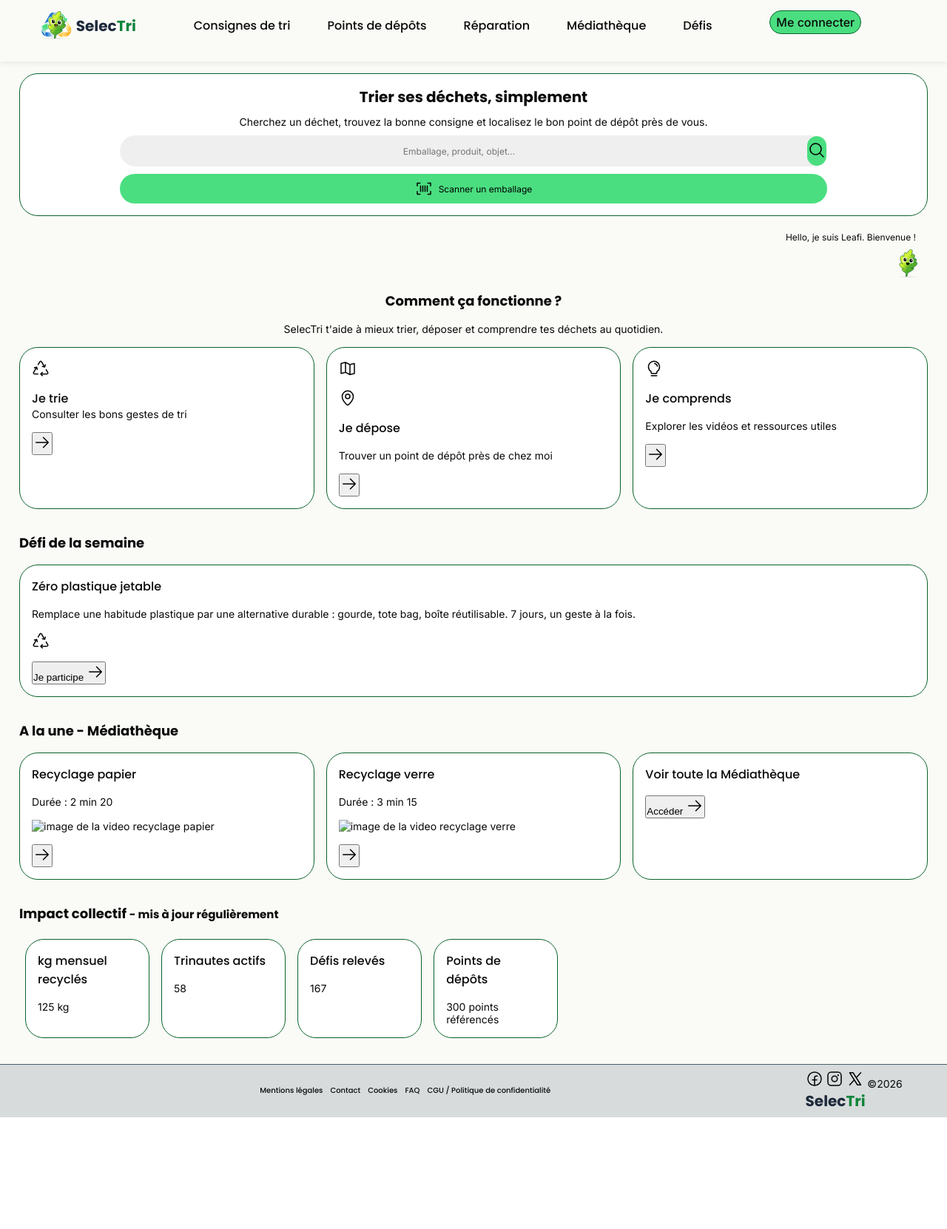
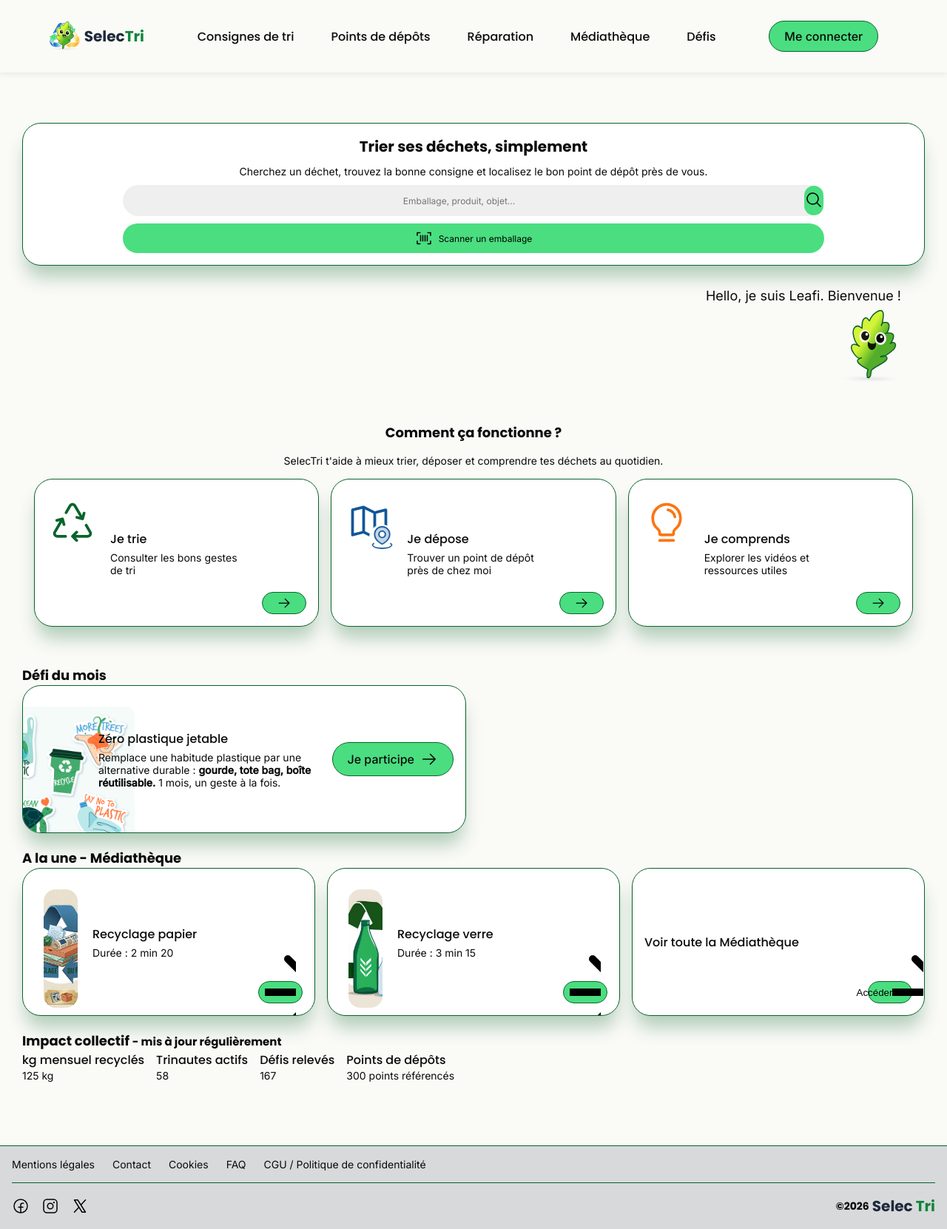
Before and after one commit to francheska-cmyk/SelecTri-site, a PHP site: page / in a window 1280 px wide. Shown: the whole page at 74% size. Before the commit the page ends 1510 px from the top, so only its background shows below. Run offline with PHP 8.4, Linux system fonts and the light colour scheme.

Commit message:
Finalisation CSS
 section "comment ça marche"

```diff
--- a/css/style.css
+++ b/css/style.css
@@ -1,7 +1,5 @@
 /*ATTENTION CURSOR : POINTER NE FONCTIONNE PLUS A COORIGER*/
 /*Vérifier si l'unité REM peut être utilisé pour les height et width*/
-
-
 
 
 :root{
@@ -35,11 +33,14 @@ html{
     box-sizing: border-box;
 }
 
-body{
+.page-layout{
     background-color: var(--selc-bg-color);
     color: var(--selc-text-color);
     font-family:"Inter",sans-serif;
     font-size: 1.4rem; /*14px ÷ 16px = 0.875rem car 1rem=16px mais avec 62.5% sur html ça devient 1.4rem*/
+    display: flex;
+    flex-direction: column;
+    gap:24px ;
 }
 
 main{
@@ -51,9 +52,11 @@ h1, h2, h3, h4{
 }
 h1{
     font-size: 2rem;
+    font-weight: bolder;
 }
 h2{
     font-size: 1.8rem;
+    font-weight: bold;
 }
 h3{
     font-size:1.6rem;
@@ -73,11 +76,13 @@ a:visited{
     background-color: var(--selc-bg-btnCTA);
     border: solid var(--selc-brd-btnCTA) 1.5px; /*pour éviter l'effet rebond au passage du hover si gagne 1px de chaque côté risque d'avoir grand décalage*/
     border-radius : 40px;
-    padding: 0.5rem 0.8rem; /*5px et 8px*/
+    padding: 1rem 2rem; /*10px et 20px*/
     color: var(--selc-text-color);
     font-family: "Inter", sans-serif;
     font-size: 1.6rem;
     font-weight: 500;
+    width: auto;
+    height: auto;
 }
 .btn-principal:hover{
     box-shadow: 0 4px 12px rgba(9, 99, 42, 0.3);
@@ -104,7 +109,8 @@ header{
 .header-nav{
     display: flex;
     justify-content: space-around;
-    margin: auto;
+    align-items: center;
+    margin: 1em;
     width: 100%;
     height: 100%;
     padding: 0.5em;
@@ -198,7 +204,8 @@ nav a{
 .hero-card{
     background-color: var(--selc-bg-card);
     padding:1.6rem;
-    margin:1.6rem;
+    /* margin:1.6rem; */
+    margin-bottom: 2.5rem;
     border: solid 1px var(--selc-brd-card);
     border-radius: 25px;
     display: flex;
@@ -206,11 +213,8 @@ nav a{
     gap: 1rem;
     justify-content: space-around;
     text-align: center;
+    box-shadow: rgb(9, 99, 42, 0.30) 0px 20px 25px -5px;
 }
-/* .hero-card h1{
-    font-size:2rem ;
-    font-family: "poppins", sans-serif;
-} */
 
 /*================================HERO- barre de recherche===================*/
 .hero-search, .btn-scan{
@@ -265,6 +269,7 @@ background-color: var(--selc-bg-btnCTA);
 
 /*================================HERO-leafi=========================*/
 .hero {
+    margin: 2rem;
     position: relative;
 }
 
@@ -278,7 +283,7 @@ background-color: var(--selc-bg-btnCTA);
 }
 
 .hero-leafi img {
-    width: 4rem;
+    width: 10rem;
     height: auto;
 }
 
@@ -287,12 +292,12 @@ background-color: var(--selc-bg-btnCTA);
     border: 1px solid var(--selc-brd-card);
     border-radius: 16px; */
     padding: 0.5rem 0.8rem;
-    font-size: 1.2rem;
+    font-size: 1.8rem;
 }
 
 
 /*=======================================================SECTION- Comment ça marche=====================================================*/
-.bloc {
+/* .bloc {
     display: flex;
     flex-direction: column;
     align-items: center;
@@ -323,52 +328,269 @@ background-color: var(--selc-bg-btnCTA);
     border-radius: 25px;
     display: flex;
     flex : 1; /*chaque carte prend une par égale, meme largeur*/
-    flex-direction: column;
+    /*flex-direction: column;
     align-items: flex-start;
     justify-content: flex-start;
     gap: 1.6rem;
+} */
+
+.info {
+    display: flex;
+    flex-direction: column;
+    align-items: center;
+    gap: 1.6rem;
+    padding: 3.2rem 1.6rem;
+    margin: 2rem;
 }
 
+.card-info {
+    display: flex;
+    flex-direction: row;
+    gap: 1.6rem;
+    width: 100%;
+    /* margin: 2rem; */
+    /* flex: 1; */
+    /*pour que la taille des enfants (card-article) suit qd la card-info grandit ou reduit. flex-grow, shrink et basis (0% ici)*/
+}
+
+.card-article {
+    background-color: var(--selc-bg-card);
+    padding: 1.6rem;
+    border: solid 1px var(--selc-brd-card);
+    border-radius: 25px;
+    display: grid;
+    grid-template-columns: auto 1fr auto;
+    align-items: center;
+    flex: 1;
+    /* display: flex;
+    flex-direction: column;
+    align-items: flex-start;
+    justify-content: space-between; */
+    gap: 1.6rem;
+    box-shadow: rgb(9, 99, 42, 0.30) 0px 20px 25px -5px;
+    position : relative; /*pour avoir mon bouton toujours au meme endroit dans la card*/
+    min-height: 20rem;
+    overflow: hidden; /*empêche le button flèche de sortir de la card*/
+}
+
+.card-icone {
+    border-radius: 12px;
+    padding: 1.2rem;
+    display: flex;
+    align-self: flex-start;
+    justify-content: center;
+    width: 7rem;
+    height: 7rem;
+}
+
+.icone-tri img {
+    width: 6rem;
+    height: 6rem;
+    filter: brightness(0) saturate(100%) invert(29%) sepia(26%) saturate(1672%) hue-rotate(92deg) brightness(92%) contrast(93%);
+}
+
+.icone-depot {
+    position: relative;
+}
+
+.icone-map{
+    width: 6rem;
+    height: 6rem;
+    filter: brightness(0) saturate(100%) invert(12%) sepia(83%) saturate(3908%) hue-rotate(199deg) brightness(111%) contrast(87%);
+}
+
+.icone-pin {
+    position: absolute;
+    bottom:-1rem;
+    right: 0;
+    background-color: #FFFFFF;
+    width: 3.5rem;
+    height: 3.5rem;
+    border-radius: 50%; /* pour avoir un cercle parfait, cercle avec toute la taille de l'élément*/
+    /* filter: brightness(0) saturate(100%) invert(12%) sepia(83%) saturate(3908%) hue-rotate(199deg) brightness(111%) contrast(87%); */
+}
+
+.icone-media img {
+    width: 6rem;
+    height: 6rem;
+    filter: brightness(0) saturate(100%) invert(45%) sepia(97%) saturate(483%) hue-rotate(344deg) brightness(99%) contrast(105%);
+}
+
+
+.card-titre{
+    display: flex;
+    flex-direction: column;
+    gap: 0.4rem;
+    align-self: center; /*titre centré dans sa colonne*/
+    /* flex: 1; */
+}
+ /*.card-article img:first-child {
+    width: 6rem;
+    height: 6rem; */
+    /* background-image: #09632A;
+    flex-shrink: 0; */
+    /* pour empecher mon icone de rétrécir
+} */
+.btn-arrow {
+    /* position: absolute; */
+    /* bottom: 1.6rem;
+    right: 1.6rem; */
+    background-color: var(--selc-bg-btnCTA);
+    border : 1.5px solid var(--selc-brd-btnCTA);
+    border-radius: 50px;
+    /* padding: 0.8rem; */
+    width: 6rem;
+    height: 3rem;
+    display: flex;
+    align-self: flex-end;
+    align-items: center;
+    justify-content: center; /*centr!e la flèche dans le button,  %M§O */
+    flex-shrink: 0;
+    cursor: pointer;
+}
+.btn-arrow img {
+    width: 2rem;
+    height: 2rem;
+}
+
+
 /*=======================================================SECTION- Défi=========================================================*/
-.info-defi {
-    align-items: flex-start;
 
+.info-defi{
+    margin: 2rem;
 }
+.info-defi .card-article {
+    display: grid ;
+    grid-template-columns: auto 1fr auto;
+    align-items: center;
+    gap: 1.6rem;
+    max-width: 60rem;
+    /* flex-direction: row;
+    align-items: center;
+    max-width: 60rem; */
+}
+
+/* .info-defi .card-icone {
+    border:none;
+    padding: 0;
+    width: 8rem;
+    height: 8rem;
+    flex-shrink: 0;
+} */
+
+.info-defi .card-icone img {
+    width: 20rem;
+    height: 20rem;
+    object-fit: cover;
+    border-radius: 12px;
+}
+
+.btn-defi {
+    display: flex;
+    align-items: center;
+    gap:0.8rem;
+}
+
 
 /*=======================================================SECTION- MEDIATHEQUE=========================================================*/
 
+.info-media{
+    margin: 2rem;
+}
+.info-media .card-info {
+    display: flex;
+    flex-direction: row;
+    gap: 1.6rem;
+}
+
+.info-media .card-article {
+    flex: 1;
+    flex-direction: column;
+    gap: 0.8rem;
+    position: relative;
+    overflow: hidden;
+}
+
+/* Image de couverture vidéo */
+.info-media .card-article img {
+    width: 100%;
+    height: 16rem;
+    object-fit: cover;
+    border-radius: 16px;
+}
+
+/* Bouton flèche en bas à droite */
+.info-media .card-article button {
+    position: absolute;
+    bottom: 1.6rem;
+    right: 1.6rem;
+    background-color: var(--selc-bg-btnCTA);
+    border: 1.5px solid var(--selc-brd-btnCTA);
+    border-radius: 50px;
+    padding: 0.8rem;
+    cursor: pointer;
+}
+
+/* Carte "Voir toute la médiathèque" */
+.info-media .card-article:last-child {
+    justify-content: center;
+    align-items: center;
+    text-align: center;
+    min-height: 20rem;
+}
 
 /*=======================================================SECTION- IMPACT=========================================================*/
-.impact{
+/* .impact{
     display: flex;
     flex-direction: row;
-    align-self: flex-start;
+    align-self: flex-start;} */
 
 
     /* align-content: center;
     justify-content: space-between; */
+
+
+/* .impact .card-article{
+    margin: 0.5rem 0.8rem;
+} */
+.info-impact{
+    margin: 2rem;
+}
+.impact {
+    display: flex;
+    flex-direction: row;
+    gap: 1.6rem;
+    width: 100%;
 }
 
-.impact .card-article{
-    margin: 0.5rem 0.8rem;
+.impact .card-article {
+    flex: 1;
+    align-items: center;
+    text-align: center;
+    margin: 0;
 }
 
+.impact .card-article p {
+    font-size: 2.4rem;
+    font-weight: 700;
+    font-family: "Poppins", sans-serif;
+}
 
 /*===================================================================FOOTER==========================================================*/
-footer{
+/* footer{
     padding: 0.5em;
-    margin-top: 1em;
+    margin-top: 1em; */
     /* margin-left: 1em;
     margin-right: 1em; */
-    width: 100%;
+    /* width: 100%; */
     /* min-height: 100vh; pour avoir footer tjrs en bas. mias ne fonctionne pas avec mon site */
-    background-color: rgb(74, 95, 105, 0.2);
+    /* background-color: rgb(74, 95, 105, 0.2);
     border-top: solid 1px rgb(74, 95, 105);
     display: flex;
     justify-content: space-between;
-}
+} */
 
-footer nav{
+/* footer nav{
     display: flex;
     justify-content: space-around;
     margin: auto;
@@ -384,16 +606,63 @@ footer nav ul{
     margin: 0px;
     display: flex;
     gap : 10px;
-}
+} */
 
-footer nav li{
+/* footer nav li{
     align-self: center;
     text-align: center;
     color: var(--selc-text-color);
     font-family: "poppins",sans-serif;
-    font-size: 1rem; /* 1rem = 16px par défaut pour ts nav, 1.125=18px. rem : relatif taille de base du nav. mais devient 1.8rem avec modif HTML*/
+    font-size: 1rem; 1rem = 16px par défaut pour ts nav, 1.125=18px. rem : relatif taille de base du nav. mais devient 1.8rem avec modif HTML
+} */
+footer {
+    padding: 1.6rem;
+    margin-top: 3.2rem;
+    background-color: rgb(74, 87, 105, 0.2);
+    border-top: solid 1px var(--selc-brd-card);
+    text-align: center;
 }
 
+footer nav ul {
+    list-style: none;
+    padding: 0;
+    margin: 0;
+    display: flex;
+    gap: 2.4rem;
+    flex-wrap: wrap;
+}
+
+footer nav li {
+    font-family: "Inter", sans-serif;
+    font-size: 1.4rem;
+}
+
+.footer-bas {
+    display: flex;
+    justify-content: space-between;
+    align-items: center;
+    margin-top: 1.6rem;
+    padding-top: 1.6rem;
+    border-top: solid 1px var(--selc-brd-card);
+}
+
+.rs {
+    display: flex;
+    gap: 1.6rem;
+}
+
+.rs img {
+    width: 2.4rem;
+    height: 2.4rem;
+}
+
+.nom-site {
+    display: flex;
+    align-items: center;
+    gap: 0.4rem;
+    font-family: "Poppins", sans-serif;
+    font-weight: 700;
+}
 
 /*===================================================================RESPONSIVE==========================================================*/
 @media (min-width: 768px) {
--- a/index.html
+++ b/index.html
@@ -63,115 +63,132 @@
             </div>
         </section>
 
-        <section class="bloc">
+        <section class="info">
             <h2>Comment ça fonctionne ?</h2>
             <p>SelecTri t'aide à mieux trier, déposer et comprendre tes déchets au quotidien.</p>
             <div class="card-info">
                 <article class="card-article">
+                    <div class="card-icone icone-tri">
                         <img src="images/UI_icone/recycle.svg" alt="image du symbole de recyclage">
-                    <div>
+                    </div>
+                    <div class="card-titre">
                         <h3>Je trie</h3>
                         <p> Consulter les bons gestes de tri</p>
                     </div>
-                    <a href="#">
-                        <button>
-                            <img src="images/UI_icone/arrow-right.svg" alt="flèche à droite pour dire : voir plus">
+                    <button class="btn-arrow" aria-label="voir les consignes de tri">
+                        <img src="images/UI_icone/arrow-right.svg" alt="">
                     </button>
-                    </a>
                 </article>
                 <article class="card-article">
-                    <img src="images/UI_icone/map.svg" alt="icone d'une carte">
-                    <img src="images/UI_icone/map-pin.svg" alt="icone d'un pin pour la carte">
+                    <div class="card-icone icone-depot">
+                        <img src="images/UI_icone/map.svg" alt="icone carte" class="icone-map">
+                        <img src="images/UI_icone/pin-alt-duotone-line_ (1).png" alt="icone pin" class="icone-pin">
+                    </div>
+                    <div class="card-titre">
                         <h3>Je dépose</h3>
                         <p> Trouver un point de dépôt près de chez moi</p>
-                    <a href="#">
-                        <button>
-                            <img src="images/UI_icone/arrow-right.svg" alt="flèche à droite pour dire : voir plus">
+                    </div>
+                    <button class="btn-arrow" aria-label="voir la carte intéractive des dépôts de déchets">
+                        <img src="images/UI_icone/arrow-right.svg" alt="">
                     </button>
-                    </a>
                 </article>
                 <article class="card-article">
+                    <div class="card-icone icone-media">
                         <img src="images/UI_icone/lightbulb (1).svg" alt="icone d'une ampoule">
+                    </div>
+                    <div class="card-titre">
                         <h3>Je comprends</h3>
                         <p> Explorer les vidéos et ressources utiles</p>
-                    <a href="#">
-                        <button>
-                            <img src="images/UI_icone/arrow-right.svg" alt="flèche à droite pour dire : voir plus">
+                    </div>
+                    <button class="btn-arrow" aria-label="voir la médiathèque">
+                        <img src="images/UI_icone/arrow-right.svg" alt="">
                     </button>
-                    </a>
                 </article>
             </div>
         </section>
 
-        <section class="blc-info info-defi">
-            <h2>Défi de la semaine</h2>
-            <div class = "card-info">
+        <section class="info-defi">
+            <h2>Défi du mois</h2>
+            <div class="card-info">
                 <article class="card-article">
+                    <div class="card-icone">
+                        <img src="images/illustrations/plastic-free.jpg"
+                            alt="image du recyclage du papier">
+                    </div>
+                    <div class="card-titre">
                         <h3>Zéro plastique jetable</h3>
-                <p> Remplace une habitude plastique par une alternative durable : gourde, tote bag, boîte réutilisable.
-                    7 jours, un geste à la fois.</p>
-                <img src="images/UI_icone/recycle.svg" alt="symbole du recyclage">
-                <button> Je participe
-                    <img src="images/UI_icone/arrow-right.svg" alt="flèche à droite pour dire : voir plus">
+                        <p> Remplace une habitude plastique par une alternative durable : <strong>gourde, tote bag, boîte
+                            réutilisable.</strong>
+                            1 mois, un geste à la fois.</p>
+                    </div>
+                    <button class="btn-principal btn-defi" aria-label="Partciper au défi mensuel"> Je participe
+                        <img src="images/UI_icone/arrow-right.svg" alt="">
                     </button>
                 </article>
-
             </div>
-
         </section>
 
-        <section class="blc-info info-media">
+        <section class="info-media">
             <h2>A la une - Médiathèque</h2>
-            <div class ="card-info">
+            <div class="card-info">
                 <article class="card-article">
+                    <div class="card-icone">
+                        <img src="images/illustrations/image-recycled-papier.png"
+                            alt="image de la video recyclage papier">
+                    </div>
+                    <div class="card-titre">
                         <h3>Recyclage papier</h3>
                         <p>Durée : 2 min 20</p>
-                <img src="" alt="image de la video recyclage papier">
-                <button>
-                    <img src="images/UI_icone/arrow-right.svg" alt="flèche à droite pour dire : voir plus">
+                    </div>
+                    <button class="btn-arrow" aria-label="Voir plus d'informations sur la vidéo de recylage papier ">
+                        <img src="images/UI_icone/arrow-right.svg" alt="">
                     </button>
-                <!-- <img src="images/UI_icone/recycle.svg" alt="symbole du recyclage">
-                <a href=""> Voir la vidéo
-                </a>  -->
+
                 </article>
                 <article class="card-article">
+                    <div class="card-icone">
+                        <img src="images/illustrations/image-recycled-glass.jpg"
+                            alt="image de la video recyclage verre">
+                    </div>
+                    <div class="card-titre">
                         <h3>Recyclage verre</h3>
                         <p>Durée : 3 min 15</p>
-                <img src="" alt="image de la video recyclage verre">
-                <button>
-                    <img src="images/UI_icone/arrow-right.svg" alt="flèche à droite pour dire : voir plus">
+                    </div>
+                    <button class="btn-arrow" aria-label="Voir plus d'informations sur la video de recyclage verre">
+                        <img src="images/UI_icone/arrow-right.svg" alt="">
                     </button>
                 </article>
                 <article class="card-article">
+                    <div class="card-titre">
                         <h3>Voir toute la Médiathèque</h3>
-                <button> Accéder
-                    <img src="images/UI_icone/arrow-right.svg" alt="flèche à droite pour dire : voir plus">
+                    </div>
+                    <button class="btn-arrow" aria-label="Accéder à tout le contenu de la mediathèque"> Accéder
+                        <img src="images/UI_icone/arrow-right.svg" alt="">
                     </button>
                 </article>
             </div>
-
         </section>
 
-        <section class="blc-info info-impact" >
+        <section class="info-impact">
             <div class="titre-impact">
                 <h2>Impact collectif
                     <small> - mis à jour régulièrement</small>
                 </h2>
             </div>
             <div class="impact">
-                <div class="card-article">
+                <div class="card-impact">
                     <h3>kg mensuel recyclés</h3>
                     <p>125 kg</p>
                 </div>
-                <div class="card-article">
+                <div class="card-imapct">
                     <h3>Trinautes actifs</h3>
                     <p>58</p>
                 </div>
-                <div class="card-article">
+                <div class="card-impact">
                     <h3>Défis relevés</h3>
                     <p>167</p>
                 </div>
-                <div class="card-article">
+                <div class="card-impact">
                     <h3>Points de dépôts</h3>
                     <p>300 points référencés</p>
                 </div>
```
Also changed, not shown: images/UI_icone/pin-alt-1-fill_.png (added), images/UI_icone/pin-alt-duotone-line_ (1).png (added), images/UI_icone/pin-alt-duotone-line_.png (added), images/UI_icone/pin-alt_.png (added), images/UI_icone/pin_ (1).png (added), images/UI_icone/pin_ (2).png (added), images/UI_icone/pin_.png (added), images/illustrations/image-plastic.jpg (added), images/illustrations/image-recycled-glass.jpg (added), images/illustrations/image-recycled-papier.png (added), images/illustrations/plastic-free.jpg (added). Lines whose indentation alone changed are shown as unchanged.
